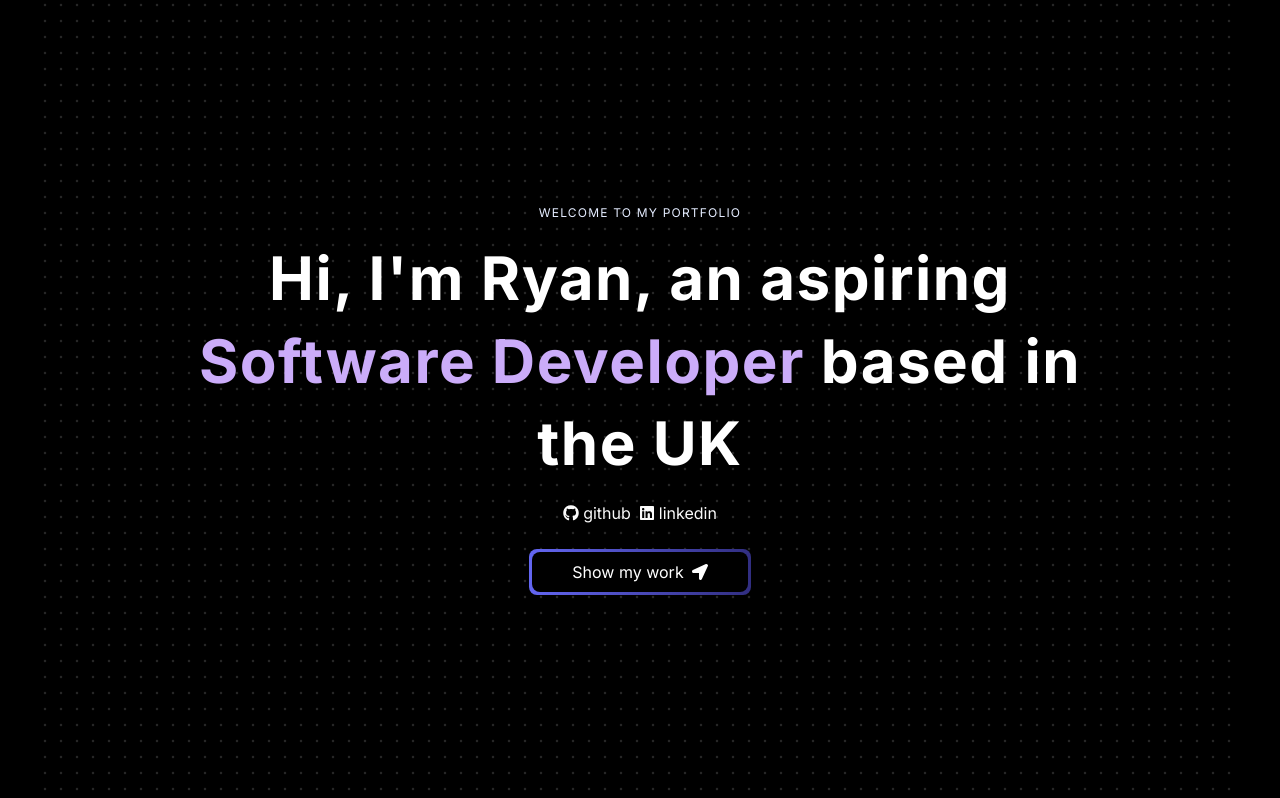
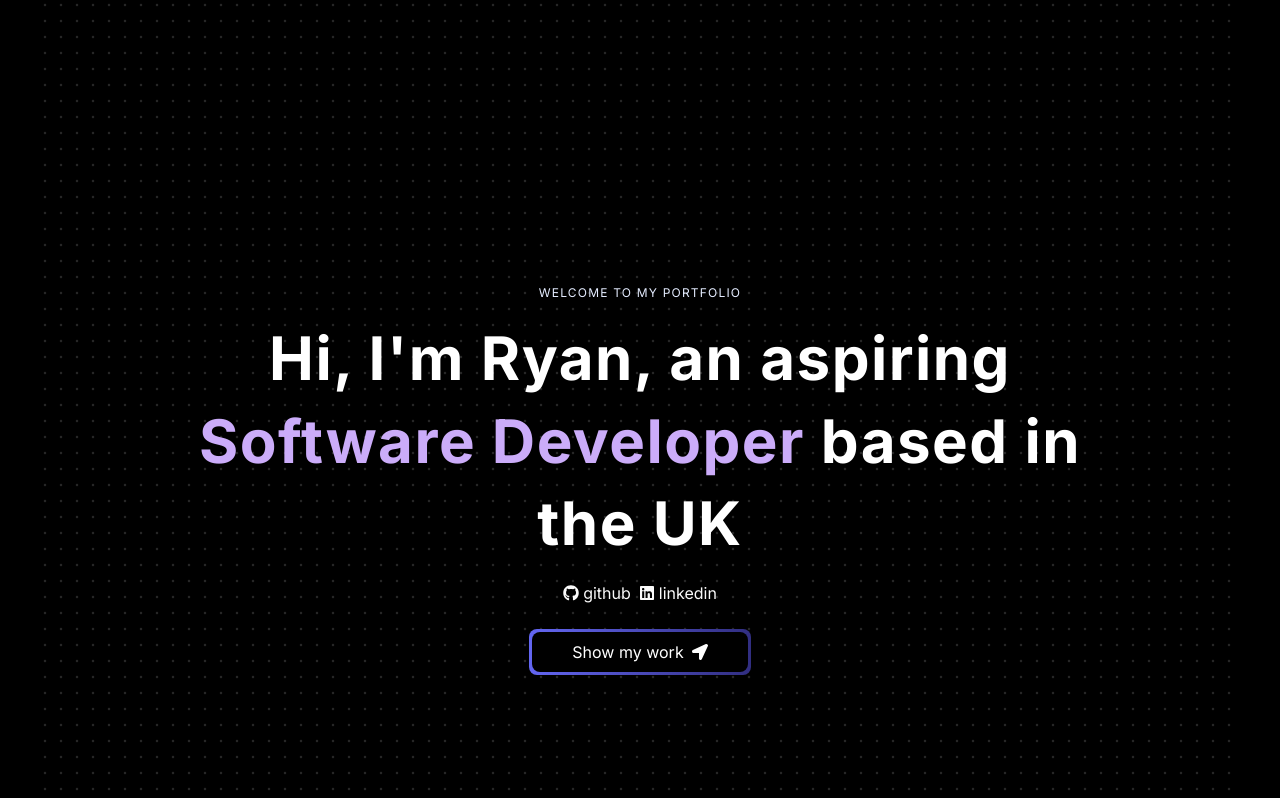
Before and after one commit to RThom6/rthom6.github.io, a Next.js app: page / in a window 1280 px wide. Shown: the top 798 px of the page. Built offline with nearby package versions, Linux system fonts and the light colour scheme.

Commit message:
Changed to min-h-screen

```diff
--- a/components/hero.tsx
+++ b/components/hero.tsx
@@ -8,7 +8,7 @@ import { FaGithub, FaLinkedin, FaLocationArrow } from 'react-icons/fa'
 const Hero = () => {
   return (
     <div>
-        <div className="h-dvh w-full dark:bg-black bg-white flex items-center justify-center relative">
+        <div className="min-h-screen w-full dark:bg-black bg-white flex items-center justify-center relative">
         <HeroHighlight containerClassName='w-screen'>
           <div className="flex justify-center z-10">
             <div className='md:max-w-4xl flex flex-col items-center justify-center'>
```
